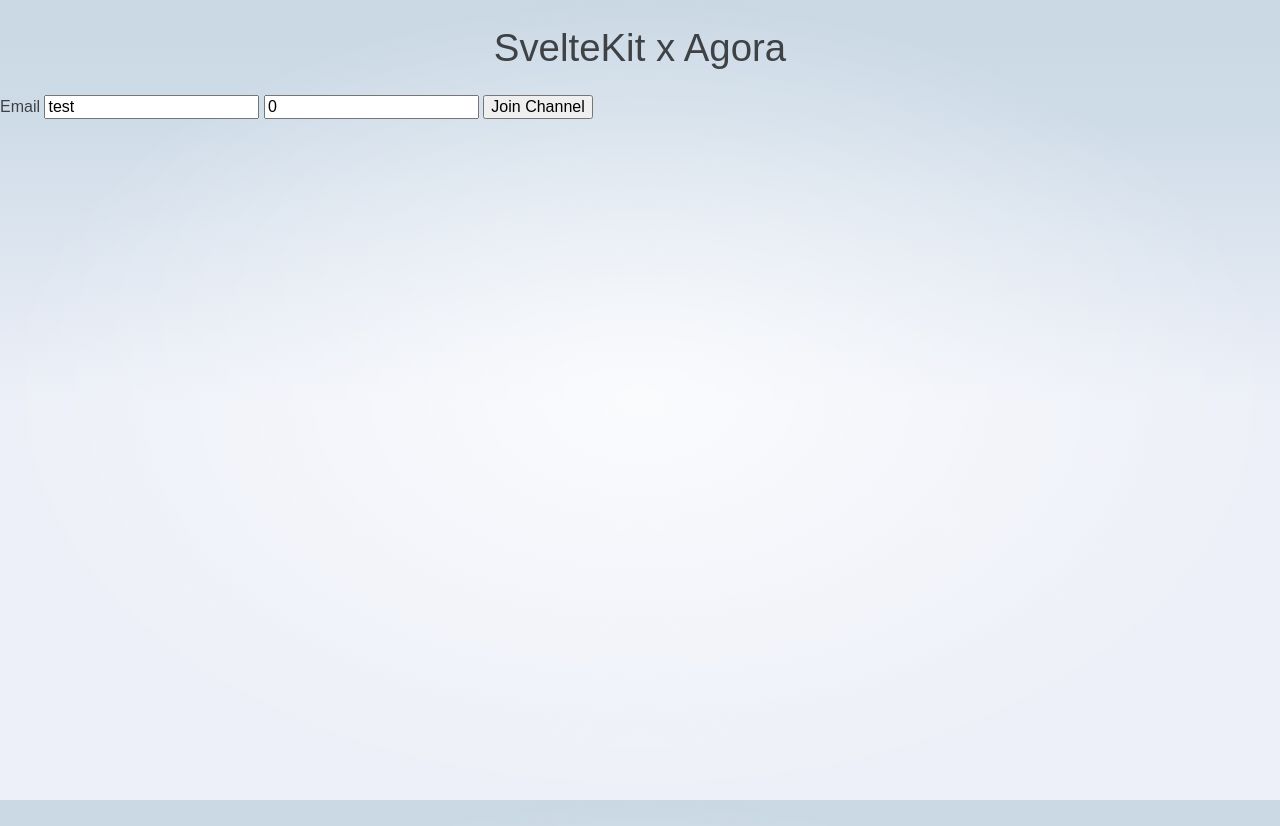
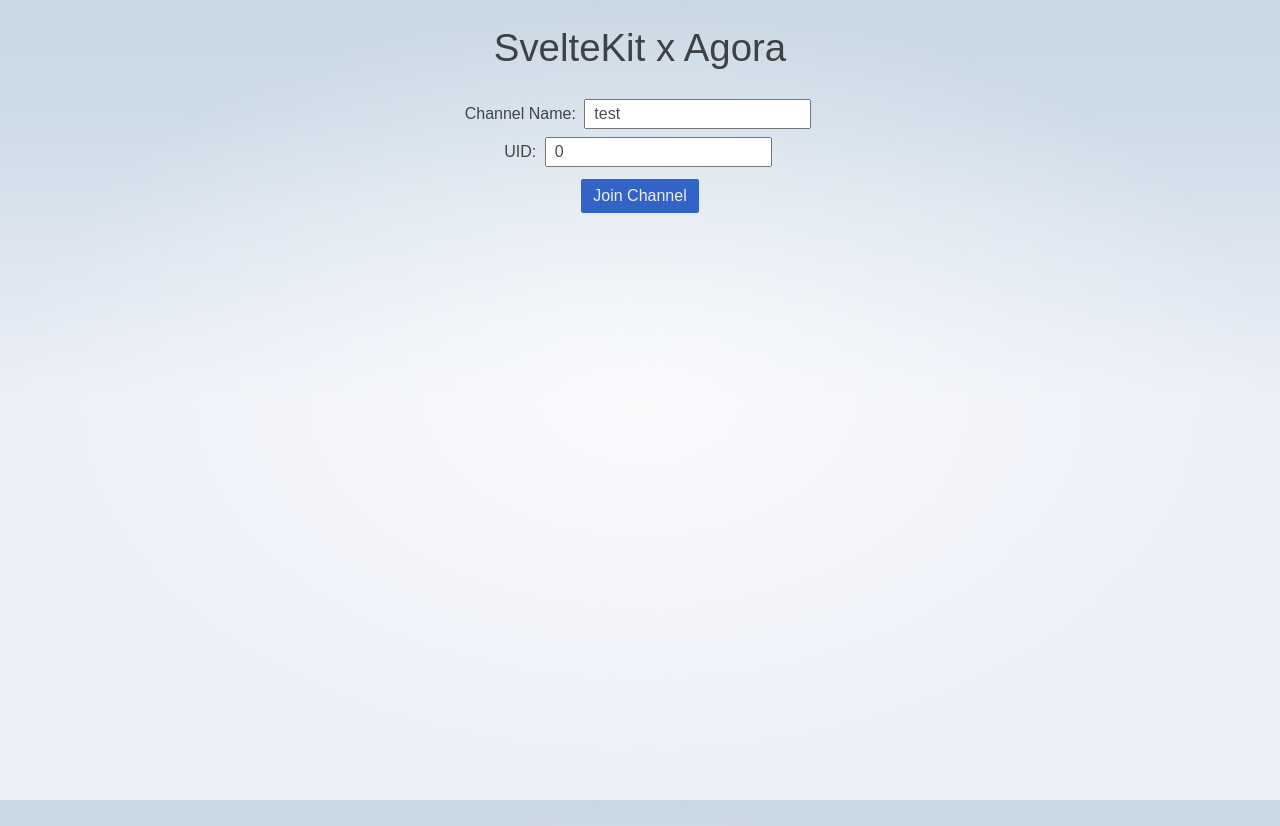
Before and after one commit to EkaanshArora/agora-sveltekit, a SvelteKit app: page / in a window 1280 px wide. Built offline with nearby package versions, Linux system fonts and the light colour scheme.

Commit message:
chore: cleanup + css + readme

```diff
--- a/src/routes/+page.svelte
+++ b/src/routes/+page.svelte
@@ -8,9 +8,14 @@
 </script>
 
 <h1>SvelteKit x Agora</h1>
-  <label>
-    Email
-    <input bind:value={channel} name="channel" type="text">
-    <input bind:value={uid} name="uid" type="number">
-  </label>
-  <button on:click={handleClick}>Join Channel</button>
+<div class="text-column">
+	<label>
+		Channel Name:
+		<input bind:value={channel} name="channel" type="text" />
+	</label>
+	<label>
+		UID:
+		<input bind:value={uid} name="uid" type="number" />
+	</label>
+	<button on:click={handleClick}>Join Channel</button>
+</div>
--- a/src/routes/call/[channel]/+page.svelte
+++ b/src/routes/call/[channel]/+page.svelte
@@ -27,6 +27,7 @@
 	<svelte:component data={data} this={Videocall} />
 {:else}
 	<div style="text-align: center">
-		<button on:click={() => (inCall = true)}>Start call</button>
+		<button on:click={() => (inCall = true)}>Rejoin</button>
+		<a href="/"><button>Back</button></a>
 	</div>
 {/if}
--- a/src/routes/styles.css
+++ b/src/routes/styles.css
@@ -72,18 +72,42 @@
 
 .text-column {
 	display: flex;
-	max-width: 48rem;
-	flex: 0.6;
 	flex-direction: column;
 	justify-content: center;
-	margin: 0 auto;
+	align-items: center;
 }
 
-input,
+input {
+	font-size: inherit;
+	font-family: inherit;
+	color: var(--color-text);
+	margin: 4px;
+	padding: 4px;
+	padding-left: 8px;
+	padding-right: 8px;
+}
+
 button {
 	font-size: inherit;
 	font-family: inherit;
+	border: 0;
+	border-radius: 2px;
+	padding: 8px;
+	padding-left: 12px;
+	padding-right: 12px;
+	background-color: rgb(50, 100, 200);
+	color: #eee;
+	margin: 8px;
 }
+
+button:hover {
+	background-color: rgb(40, 80, 170);
+}
+
+button:active {
+	background-color: rgb(30, 50, 80);
+}
+
 
 button:focus:not(:focus-visible) {
 	outline: none;
```
Also changed, not shown: src/routes/call/[channel]/+page.server.ts (+7 -8 lines), 2 other files (tests, documents, lock files or other folders).
